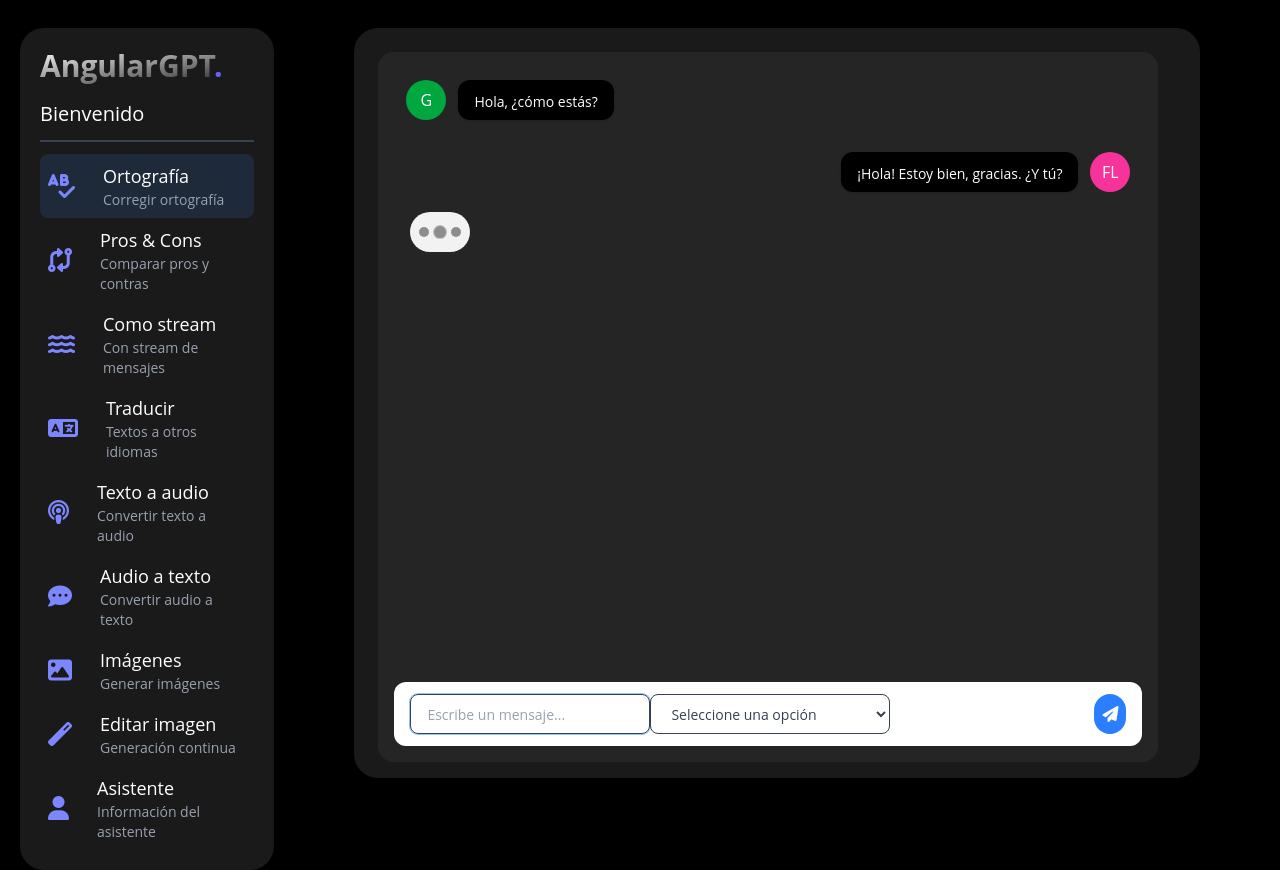
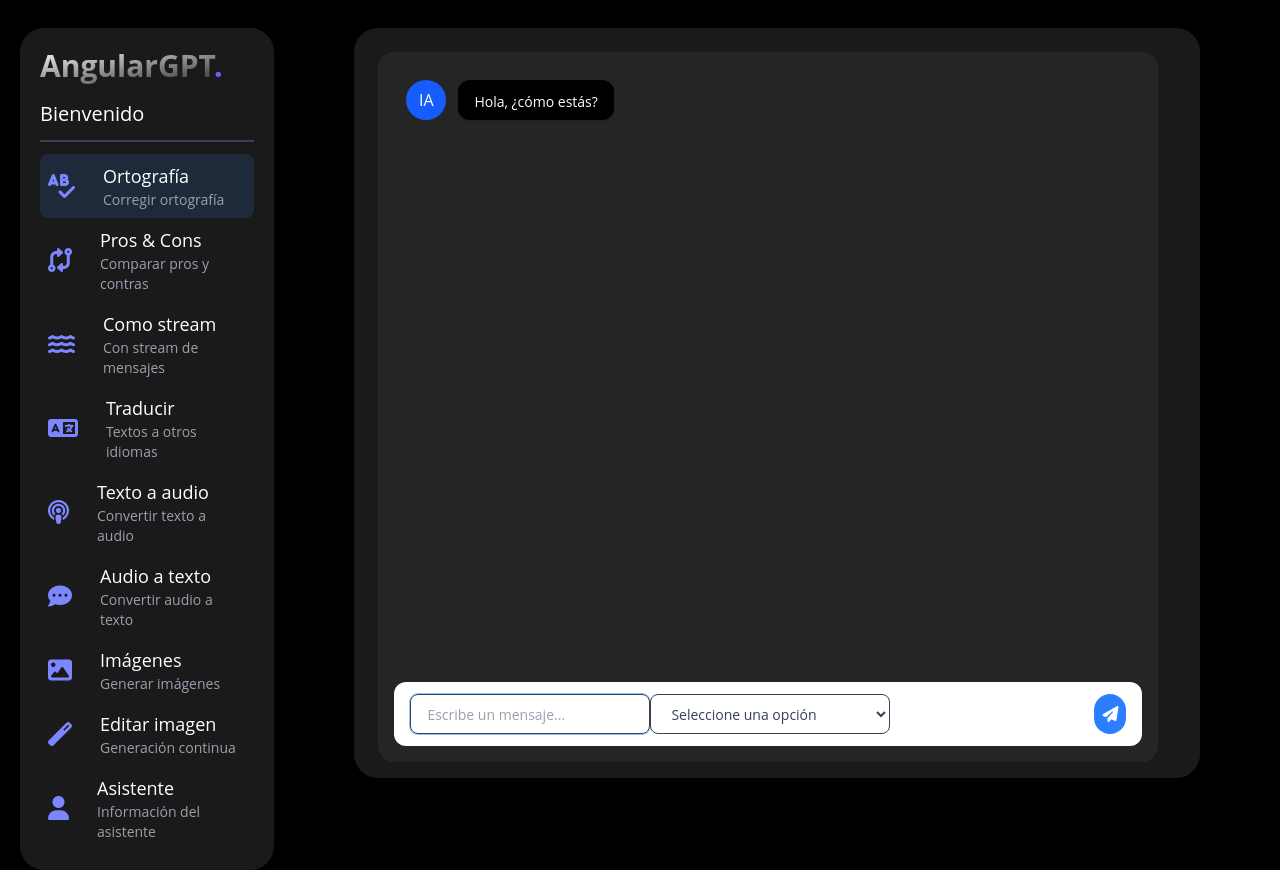
Before and after one commit to Fran-Larrosa-7id/anguarGPT, an Angular app: page /orthography in a window 1280 px wide. Built offline with nearby package versions, Linux system fonts and the light colour scheme.

Commit message:
fin pagina ortografia - 22

```diff
--- /dev/null
+++ b/src/app/interfaces/message.interface.ts
@@ -0,0 +1,4 @@
+export interface Message {
+  text: string;
+  isGpt: boolean;
+}
--- a/src/app/presentation/components/chat-bubbles/chatMessage/chatMessage.html
+++ b/src/app/presentation/components/chat-bubbles/chatMessage/chatMessage.html
@@ -1,7 +1,7 @@
 <div class="col-start-1 col-end-9 p-3 rounded-lg">
   <div class="flex flex-row items-start">
-    <div class="flex items-center justify-center h-10 w-10 rounded-full bg-green-600 shrink-0">
-      G
+    <div class="flex items-center justify-center h-10 w-10 rounded-full bg-blue-600 shrink-0">
+      IA
     </div>
     <div class="relative ml-3 text-sm bg-black bg-opacity-25 pt-3 pb-2 px-4 shadow rounded-xl">
       {{ text() }}
--- a/src/app/presentation/components/text-boxes/textMessageBoxSelect/textMessageBoxSelect.html
+++ b/src/app/presentation/components/text-boxes/textMessageBoxSelect/textMessageBoxSelect.html
@@ -14,8 +14,7 @@
       />
 
       <select
-        name=""
-        id=""
+        [formField]="messageForm.selectedOption.txt"
         class="w-full h-10 pl-4 pr-12 text-sm text-gray-700 placeholder-gray-400 border rounded-lg focus:outline-none focus:ring focus:ring-blue-300"
       >
         <option value="">Seleccione una opción</option>
@@ -30,7 +29,7 @@
     <button
       [disabled]="messageForm().invalid()"
       type="submit"
-      class="bg-blue-500 text-white rounded-full p-2 hover:bg-blue-600 focus:outline-none focus:ring focus:ring-blue-300"
+      class="bg-blue-500 text-white rounded-full p-2 hover:bg-blue-600 focus:outline-none focus:ring focus:ring-blue-300 cursor-pointer"
       ngclass="disabled:opacity-50 disabled:cursor-not-allowed"
     >
       <i class="fas fa-paper-plane"></i>
--- a/src/app/presentation/pages/orthographyPage/orthographyPage.html
+++ b/src/app/presentation/pages/orthographyPage/orthographyPage.html
@@ -2,12 +2,17 @@
   <div class="chat-messages">
     <div class="grid gap-y-2">
       <!-- Message items will be rendered here -->
-      <app-chat-message [text]="'Hola, ¿cómo estás?'" />
-      <app-my-message [text]="'¡Hola! Estoy bien, gracias. ¿Y tú?'" />
       @for (message of messages(); track $index) {
-        <app-my-message [text]="message" />
+        @if (message.isGpt) {
+          <app-chat-message [text]="message.text" />
+        } @else {
+          <app-my-message [text]="message.text" />
+        }
       }
-      <app-typing-loader />
+
+      @if (isLoading()) {
+        <app-typing-loader />
+      }
     </div>
   </div>
 
--- a/src/app/presentation/pages/orthographyPage/orthographyPage.ts
+++ b/src/app/presentation/pages/orthographyPage/orthographyPage.ts
@@ -11,6 +11,7 @@ import {
   TextMessageBoxEvent,
   TextMessageBoxSelect,
 } from '../../components/text-boxes/textMessageBoxSelect/textMessageBoxSelect';
+import { Message } from '../../../interfaces/message.interface';
 
 @Component({
   selector: 'app-orthography-page',
@@ -25,7 +26,9 @@ import {
   templateUrl: './orthographyPage.html',
 })
 export default class OrthographyPage {
-  readonly messages = signal<string[]>([]);
+  public isLoading = signal(false);
+  public messages = signal<Message[]>([{ text: 'Hola, ¿cómo estás?', isGpt: true }]);
+  readonly messagesWithSelect = signal<TextMessageBoxEvent[]>([]);
   readonly messagesWithFiles = signal<MessageWithFiles[]>([]);
   readonly options = signal([
     { id: '1', txt: 'Opción 1' },
@@ -38,10 +41,12 @@ export default class OrthographyPage {
   }
 
   handleMessage(message: string): void {
-    this.messages.update((messages) => [...messages, message]);
+    this.messages.update((messages) => [...messages, { text: message, isGpt: false }]);
   }
 
   handleMessageWithSelect(event: TextMessageBoxEvent): void {
-    this.messages.update((messages) => [...messages, event.message]);
+    this.messagesWithSelect.update((messages) => [...messages, event]);
+    console.log('SELECT->', this.messagesWithSelect());
+    this.messagesWithSelect.set([]);
   }
 }
```
